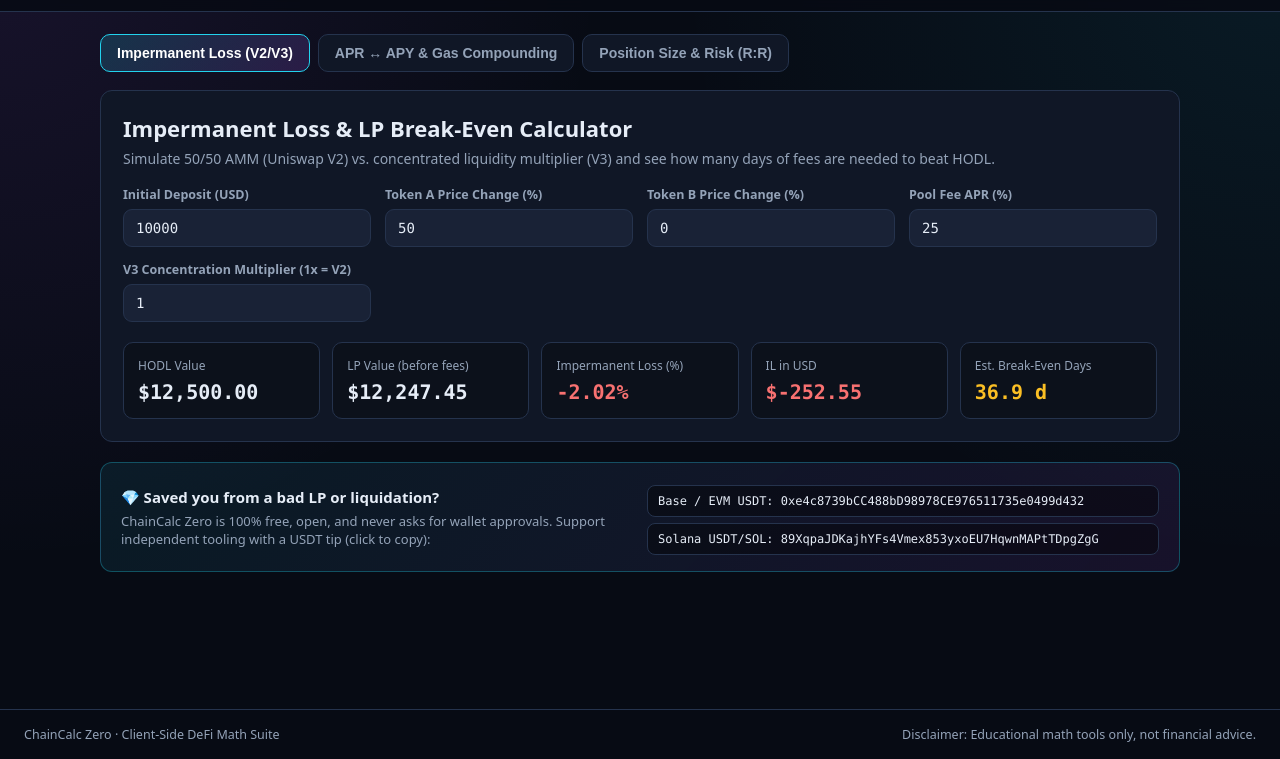
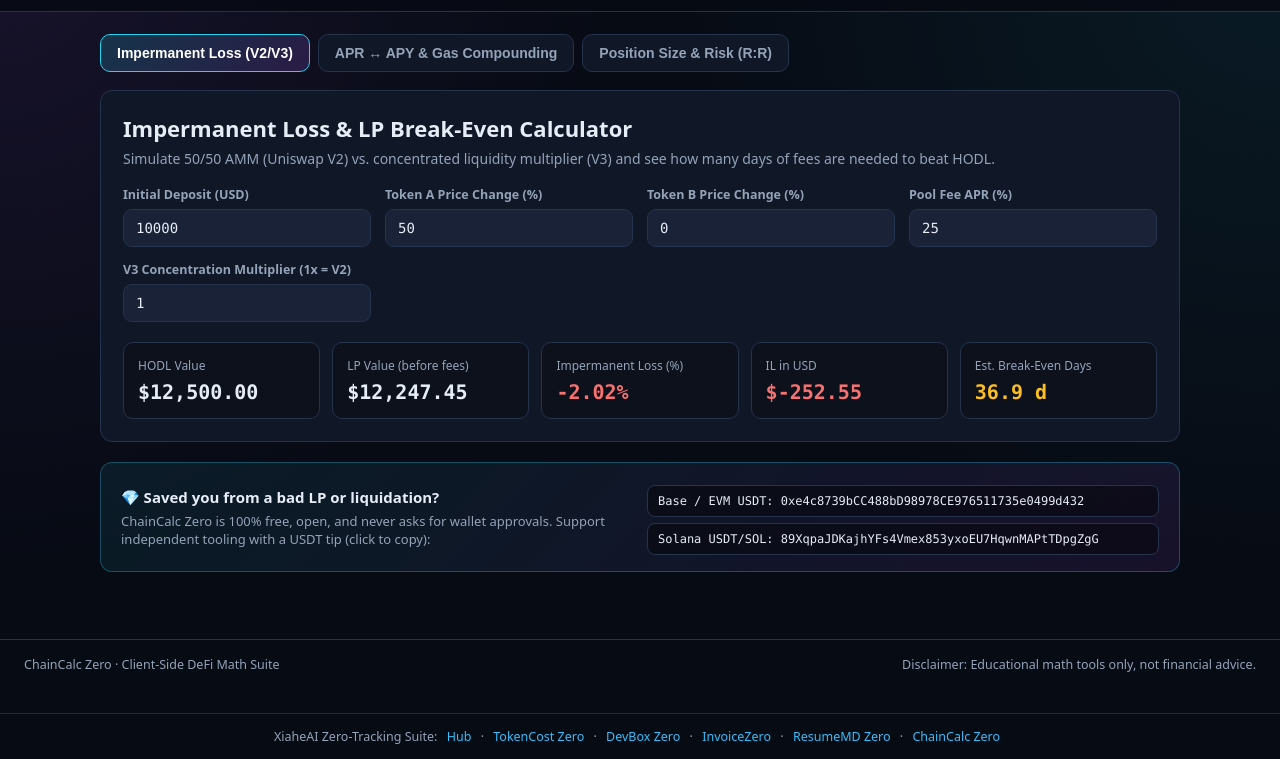
Before and after one commit to devbox-zero-ops/chaincalc-zero, a plain HTML site: page index.html in a window 1280 px wide. Shown: the part 41-800 px from the top of the page. Drawn offline with Linux system fonts and the light colour scheme.

Commit message:
feat(seo): add full XiaheAI 6-tool suite cross-link bar

```diff
--- a/index.html
+++ b/index.html
@@ -437,5 +437,6 @@
 
     calcIL(); calcAPY(); calcRisk();
   </script>
+<div id="xiaheai-suite-bar" style="text-align:center;font-size:12.5px;color:#94a3b8;padding:14px 12px;border-top:1px solid rgba(148,163,184,0.2);margin-top:24px;">XiaheAI Zero-Tracking Suite: <a href="https://devbox-zero-ops.github.io/xiaheai-hub/" target="_blank" style="color:#38bdf8;margin:0 6px;">Hub</a> · <a href="https://devbox-zero-ops.github.io/tokencost-zero/" target="_blank" style="color:#38bdf8;margin:0 6px;">TokenCost Zero</a> · <a href="https://devbox-zero-ops.github.io/devbox-zero/" target="_blank" style="color:#38bdf8;margin:0 6px;">DevBox Zero</a> · <a href="https://devbox-zero-ops.github.io/invoice-zero/" target="_blank" style="color:#38bdf8;margin:0 6px;">InvoiceZero</a> · <a href="https://devbox-zero-ops.github.io/resumemd-zero/" target="_blank" style="color:#38bdf8;margin:0 6px;">ResumeMD Zero</a> · <a href="https://devbox-zero-ops.github.io/chaincalc-zero/" target="_blank" style="color:#38bdf8;margin:0 6px;">ChainCalc Zero</a></div>
 </body>
 </html>
```
